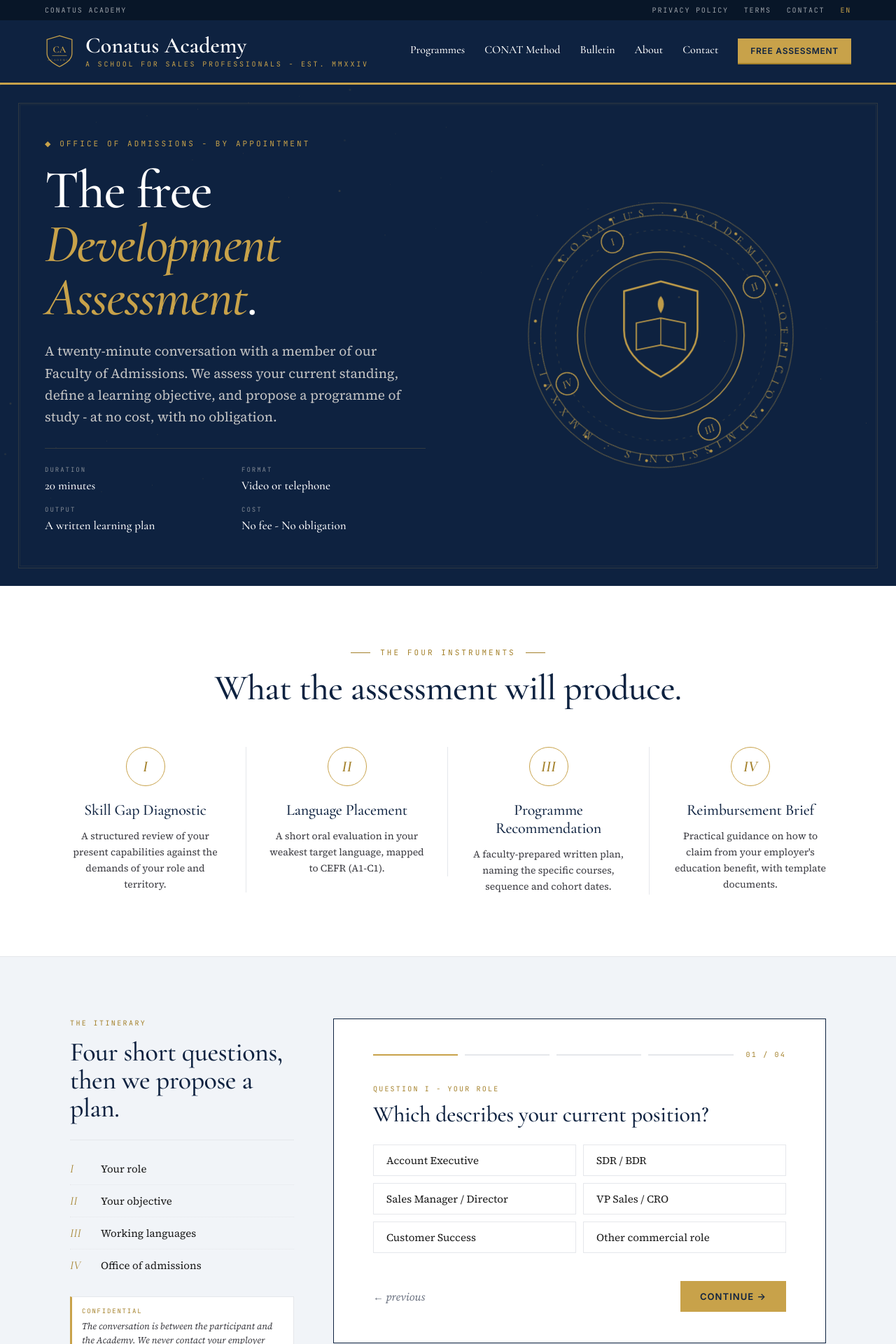
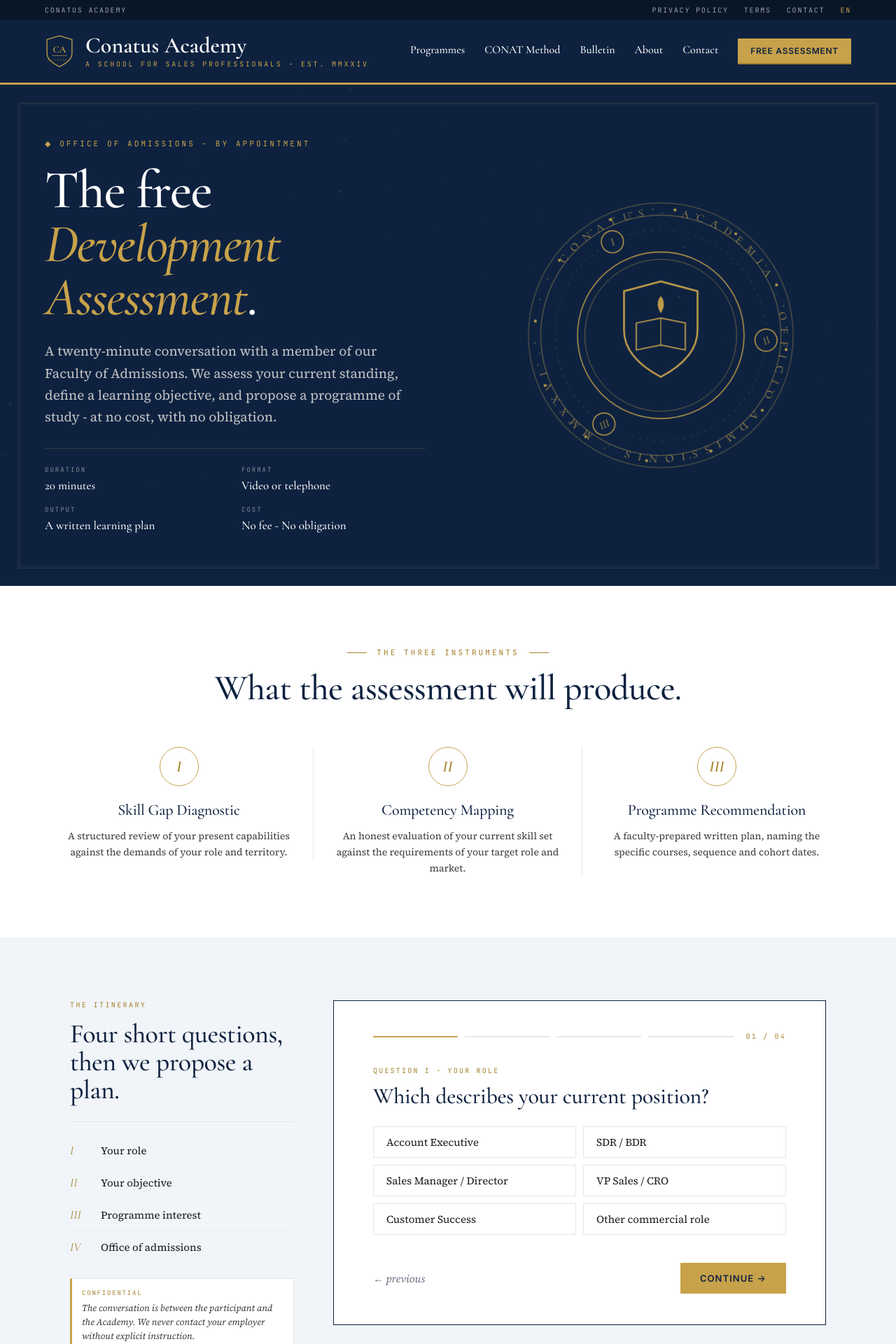
Before and after one commit to sgrzech-maker/conatus-site, a React (Vite) app: page /assessment in a window 1280 px wide. Shown: the top 1920 px of the page at 70% size. Built offline with nearby package versions, Linux system fonts and the light colour scheme.

Commit message:
Make assessment universal: programme picker instead of language-only, 3 instruments

```diff
--- a/src/mobile.css
+++ b/src/mobile.css
@@ -187,9 +187,9 @@
     height: 220px !important;
   }
 
-  /* Four pillars: 2x2 grid on mobile */
+  /* Pillars: stack on mobile */
   .m-pillars-grid {
-    grid-template-columns: 1fr 1fr !important;
+    grid-template-columns: 1fr !important;
     gap: 24px !important;
   }
 
--- a/src/pages/conatus-assessment.jsx
+++ b/src/pages/conatus-assessment.jsx
@@ -114,11 +114,11 @@
         </text>
       </g>
 
-      {/* counter-rotating inner orbit with the four assessment pillars */}
+      {/* counter-rotating inner orbit with the three assessment pillars */}
       <g style={{ transformOrigin: '120px 120px', animation: 'crest-rotate-reverse 80s linear infinite' }}>
         <circle cx="120" cy="120" r="86" stroke={U.gold} strokeWidth="0.4" fill="none" opacity="0.3" strokeDasharray="2 4" />
-        {['I', 'II', 'III', 'IV'].map((n, i) => {
-          const a = (i / 4) * Math.PI * 2 - Math.PI / 2;
+        {['I', 'II', 'III'].map((n, i) => {
+          const a = (i / 3) * Math.PI * 2 - Math.PI / 2;
           const x = 120 + Math.cos(a) * 86;
           const y = 120 + Math.sin(a) * 86;
           return (
@@ -288,7 +288,7 @@
 function AssessmentForm() {
   const [step, setStep] = useState(0);
   const [data, setData] = useState({
-    role: '', goal: '', languages: [], level: '',
+    role: '', goal: '', programme: '',
     name: '', email: '', company: '', timeslot: '', consent: false,
   });
   const total = 4;
@@ -304,8 +304,7 @@
         body: JSON.stringify({
           role: data.role,
           goal: data.goal,
-          languages: data.languages.join(', '),
-          level: data.level,
+          programme: data.programme,
           name: data.name,
           email: data.email,
           company: data.company,
@@ -325,10 +324,6 @@
   };
   const back = () => setStep(s => Math.max(s - 1, 0));
   const setKV = (k, v) => setData(d => ({ ...d, [k]: v }));
-  const toggleArr = (k, v) => setData(d => ({
-    ...d, [k]: d[k].includes(v) ? d[k].filter(x => x !== v) : [...d[k], v],
-  }));
-
   const labelStyle = {
     fontFamily: Ufonts.mono, fontSize: 10, letterSpacing: '0.22em', textTransform: 'uppercase',
     color: U.goldDeep, marginBottom: 12, display: 'block',
@@ -382,25 +377,22 @@
         ))}
       </div>
     </div>,
-    // 2 - Languages + level
+    // 2 - Programme interest
     <div key="2">
-      <label style={labelStyle}>Question III - Working Languages</label>
+      <label style={labelStyle}>Question III - Programme Interest</label>
       <h3 style={{ fontFamily: Ufonts.display, fontSize: 32, fontWeight: 500, lineHeight: 1.15, color: U.navy, margin: '0 0 24px', letterSpacing: '-0.01em' }}>
-        Which languages are part of your sales territory?
+        Which programme area interests you most?
       </h3>
-      <div style={{ display: 'flex', flexWrap: 'wrap', gap: 8, marginBottom: 28 }}>
-        {['English', 'German', 'French', 'Polish', 'Spanish', 'Italian', 'Dutch'].map(o => (
-          <button key={o} type="button" onClick={() => toggleArr('languages', o)}
-            style={data.languages.includes(o) ? chipOn : chipBase}>
-            {o}
-          </button>
-        ))}
-      </div>
-      <label style={labelStyle}>Self-assessed proficiency in your weakest target language</label>
-      <div style={{ display: 'flex', gap: 8 }}>
-        {['A1 - Beginner', 'A2 - Elementary', 'B1 - Intermediate', 'B2 - Upper intermediate', 'C1+ - Advanced'].map(o => (
-          <button key={o} type="button" onClick={() => setKV('level', o)}
-            style={{ ...(data.level === o ? chipOn : chipBase), flex: 1, fontSize: 13, padding: '10px 12px', textAlign: 'center' }}>
+      <div style={{ display: 'grid', gap: 10 }}>
+        {[
+          'Business Language for Sales Professionals (French, German, Spanish, Italian)',
+          'Applied AI for Sales Professionals',
+          'Sales Leadership Programme',
+          'Digital Marketing for Sales Professionals',
+          'Not sure yet - I would like guidance from the Faculty',
+        ].map(o => (
+          <button key={o} type="button" onClick={() => setKV('programme', o)}
+            style={data.programme === o ? chipOn : chipBase}>
             {o}
           </button>
         ))}
@@ -601,7 +593,7 @@
           <div style={{ textAlign: 'center', maxWidth: 720, margin: '0 auto 56px' }}>
             <div style={{ display: 'flex', alignItems: 'center', justifyContent: 'center', gap: 14, marginBottom: 18 }}>
               <span style={{ width: 28, height: 1, background: U.goldDeep }} />
-              <span style={{ fontFamily: Ufonts.mono, fontSize: 11, letterSpacing: '0.28em', textTransform: 'uppercase', color: U.goldDeep, whiteSpace: 'nowrap' }}>The Four Instruments</span>
+              <span style={{ fontFamily: Ufonts.mono, fontSize: 11, letterSpacing: '0.28em', textTransform: 'uppercase', color: U.goldDeep, whiteSpace: 'nowrap' }}>The Three Instruments</span>
               <span style={{ width: 28, height: 1, background: U.goldDeep }} />
             </div>
             <h2 style={{ fontFamily: Ufonts.display, fontSize: 'clamp(36px, 4vw, 52px)', fontWeight: 500, lineHeight: 1.05, letterSpacing: '-0.012em', margin: 0, color: U.navy }}>
@@ -611,14 +603,13 @@
           <div className="m-pillars-grid" style={{ maxWidth: 1280, margin: '0 auto', display: 'grid', gridTemplateColumns: 'repeat(auto-fit, minmax(240px, 1fr))', gap: 0 }}>
             {[
               { n: 'I', t: 'Skill Gap Diagnostic', b: 'A structured review of your present capabilities against the demands of your role and territory.' },
-              { n: 'II', t: 'Language Placement', b: 'A short oral evaluation in your weakest target language, mapped to CEFR (A1-C1).' },
+              { n: 'II', t: 'Competency Mapping', b: 'An honest evaluation of your current skill set against the requirements of your target role and market.' },
               { n: 'III', t: 'Programme Recommendation', b: 'A faculty-prepared written plan, naming the specific courses, sequence and cohort dates.' },
-              { n: 'IV', t: 'Reimbursement Brief', b: 'Practical guidance on how to claim from your employer\'s education benefit, with template documents.' },
             ].map((p, i) => (
               <FadeIn key={i} delay={i * 0.1}>
                 <article style={{
                   padding: '0 32px', textAlign: 'center',
-                  borderRight: i < 3 ? `1px solid ${U.rule}` : 'none',
+                  borderRight: i < 2 ? `1px solid ${U.rule}` : 'none',
                 }}>
                   <div style={{
                     width: 56, height: 56, margin: '0 auto 22px',
@@ -651,7 +642,7 @@
                 {[
                   ['I', 'Your role'],
                   ['II', 'Your objective'],
-                  ['III', 'Working languages'],
+                  ['III', 'Programme interest'],
                   ['IV', 'Office of admissions'],
                 ].map(([n, t], i, arr) => (
                   <div key={n} style={{
```
